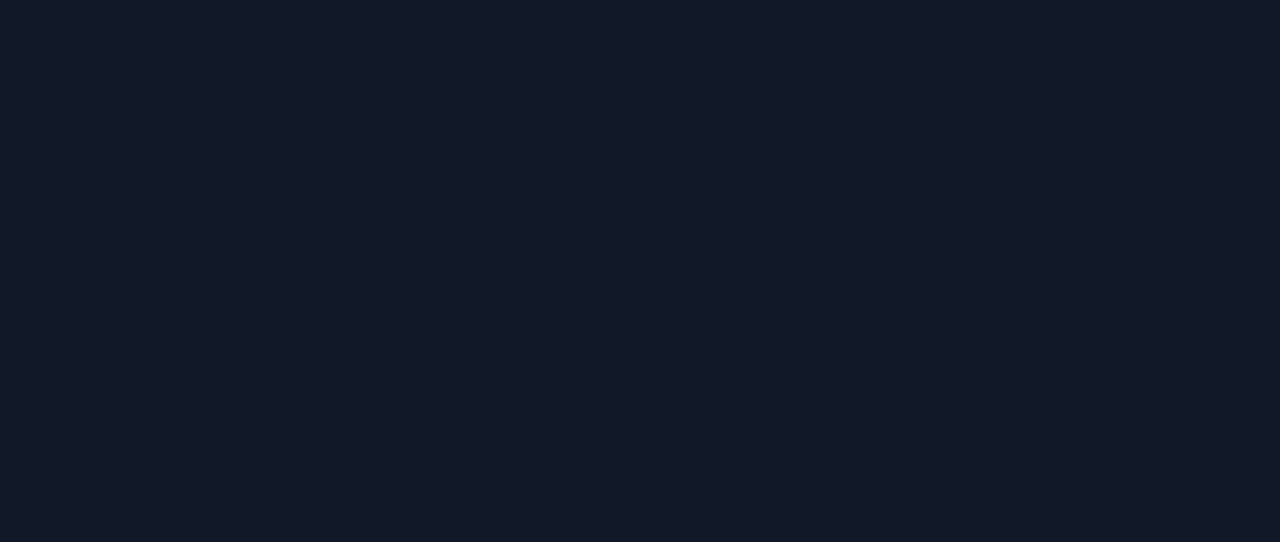
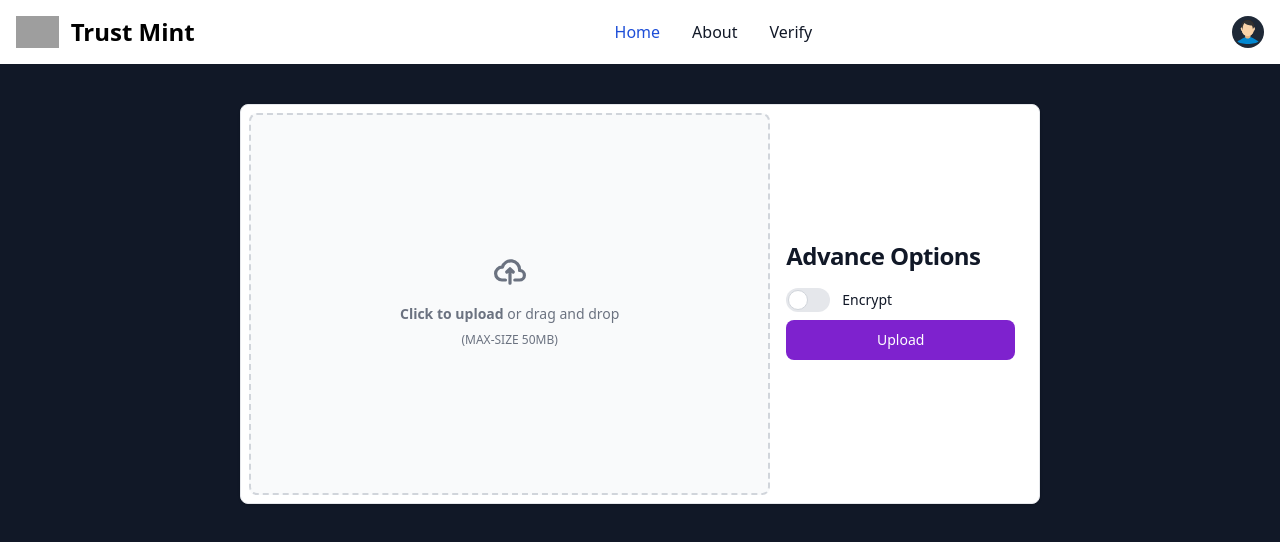
Before and after one commit to manik-18/TrustMintDAO, a React (Vite) app: page /test in a window 1280 px wide. Before the commit this address had no page. Shown: the top 542 px of the page. Built offline with nearby package versions, Linux system fonts and the light colour scheme; grey boxes are pictures that could not be loaded.

Commit message:
done drag and drop ui

```diff
--- a/package.json
+++ b/package.json
@@ -11,6 +11,7 @@
   },
   "dependencies": {
     "@arcana/auth": "^1.0.5",
+    "crypto-js": "^4.1.1",
     "react": "^18.2.0",
     "react-dom": "^18.2.0",
     "react-iframe": "^1.8.5",
--- a/src/App.jsx
+++ b/src/App.jsx
@@ -4,9 +4,10 @@ import { BrowserRouter, Route, Routes, Navigate } from "react-router-dom";
 import Navbar from "./components/Navbar";
 import About from "./pages/About";
 import Auth from "./pages/Auth";
+import Test from "./pages/Test";
 
 function App() {
-  const currentUser = false;
+  const currentUser = true;
   const ProtectedRoute = ({ children }) => {
     if (!currentUser) {
       alert("Authenticate to continue");
@@ -39,6 +40,7 @@ function App() {
             }
           />
           <Route exact path="/auth" element={<Auth />} />
+          <Route exact path="/test" element={<Test />} />
         </Routes>
       </BrowserRouter>
     </>
--- /dev/null
+++ b/src/components/Storage.jsx
@@ -0,0 +1,176 @@
+import React, { useState } from "react";
+import CryptoJS from "crypto-js";
+
+const Storage = () => {
+  const [selectedFile, setSelectedFile] = useState(null);
+  const [isKeyRequired, setIsKeyRequired] = useState(false);
+  const [encryptionKey, setEncryptionKey] = useState("");
+
+  const handleCheckboxChange = () => {
+    setIsKeyRequired(!isKeyRequired);
+  };
+
+  const handleKeyChange = (e) => {
+    setEncryptionKey(e.target.value);
+  };
+
+  const handleFileChange = (event) => {
+    setSelectedFile(event.target.files[0]);
+    console.log(event.target.files[0]);
+  };
+
+  const handleDragOver = (event) => {
+    event.preventDefault();
+    // event.dataTransfer.dropEffect = "copy";
+  };
+
+  const handleDrop = (event) => {
+    event.preventDefault();
+    const file = event.dataTransfer.files[0];
+    setSelectedFile(file);
+  };
+
+  // main logic
+  const encryptFile = () => {
+    if (selectedFile) {
+      const reader = new FileReader();
+
+      reader.onloadend = () => {
+        const fileData = reader.result;
+        const encryptedData = CryptoJS.AES.encrypt(
+          fileData,
+          encryptionKey
+        ).toString();
+
+        // Create a new File object with the encrypted data and a modified file name
+        const encryptedFile = new File(
+          [encryptedData],
+          `${selectedFile.name}.enc`,
+          {
+            type: selectedFile.type,
+            lastModified: selectedFile.lastModified,
+          }
+        );
+
+        setSelectedFile(encryptedFile);
+      };
+
+      reader.readAsDataURL(selectedFile);
+      console.log(selectedFile);
+    }
+  };
+
+  const handleSubmit = (e) => {
+    if (isKeyRequired) {
+      if (encryptionKey === "") {
+        alert("Please enter a key");
+      } else {
+        encryptFile();
+        // upload to ipfs
+      }
+    } else {
+      // upload to ipfs
+    }
+  };
+
+  return (
+    <div
+      className="flex flex-col items-center bg-white border border-gray-200 rounded-lg shadow md:flex-row md:max-w-xl  dark:border-gray-700 dark:bg-gray-800 p-2 "
+      style={{ minWidth: "min(80vw, 800px)", minHeight: "max(50vh)" }}
+    >
+      {/* dragable drop  */}
+      <div
+        className="flex items-center justify-center w-full basis-2/3 h-[100%]"
+        draggable
+      >
+        <label
+          htmlFor="dropzone-file"
+          className="flex flex-col items-center justify-center w-full h-[100%] border-2 border-gray-300 border-dashed rounded-lg cursor-pointer bg-gray-50 dark:hover:bg-bray-800 dark:bg-gray-700 hover:bg-gray-100 dark:border-gray-600 dark:hover:border-gray-500 dark:hover:bg-gray-600 relative"
+        >
+          <div className="flex flex-col items-center justify-center pt-5 pb-6">
+            <svg
+              className="w-8 h-8 mb-4 text-gray-500 dark:text-gray-400"
+              aria-hidden="true"
+              xmlns="http://www.w3.org/2000/svg"
+              fill="none"
+              viewBox="0 0 20 16"
+            >
+              <path
+                stroke="currentColor"
+                strokeLinecap="round"
+                strokeLinejoin="round"
+                strokeWidth="2"
+                d="M13 13h3a3 3 0 0 0 0-6h-.025A5.56 5.56 0 0 0 16 6.5 5.5 5.5 0 0 0 5.207 5.021C5.137 5.017 5.071 5 5 5a4 4 0 0 0 0 8h2.167M10 15V6m0 0L8 8m2-2 2 2"
+              />
+            </svg>
+            {!selectedFile ? (
+              <>
+                <p className="mb-2 text-sm text-gray-500 dark:text-gray-400">
+                  <span className="font-semibold">Click to upload</span> or drag
+                  and drop
+                </p>
+                <p className="text-xs text-gray-500 dark:text-gray-400">
+                  (MAX-SIZE 50MB)
+                </p>
+              </>
+            ) : (
+              <p className="mb-2 text-md text-gray-500 dark:text-gray-400">
+                {selectedFile.name}
+              </p>
+            )}
+          </div>
+          <input
+            id="dropzone-file"
+            type="file"
+            className="unhidden absolute"
+            style={{ opacity: "0", height: "100%", width: "100%" }}
+            onChange={handleFileChange}
+            onDragOver={handleDragOver}
+            onDrop={handleDrop}
+          />
+        </label>
+      </div>
+
+      {/* Advance options  */}
+      <div className="flex flex-col justify-between p-4 leading-normal basis-1/3 gap-2">
+        <h6 className="mb-2 text-2xl font-bold tracking-tight text-gray-900 dark:text-white">
+          Advance Options
+        </h6>
+        <label className="relative inline-flex items-center mr-5 cursor-pointer">
+          <input
+            type="checkbox"
+            className="sr-only peer"
+            checked={isKeyRequired}
+            onChange={handleCheckboxChange}
+          />
+          <div className="w-11 h-6 bg-gray-200 rounded-full peer dark:bg-gray-700 peer-focus:ring-4 peer-focus:ring-green-300 dark:peer-focus:ring-green-800 peer-checked:after:translate-x-full peer-checked:after:border-white after:content-[''] after:absolute after:top-0.5 after:left-[2px] after:bg-white after:border-gray-300 after:border after:rounded-full after:h-5 after:w-5 after:transition-all dark:border-gray-600 peer-checked:bg-green-600"></div>
+          <span className="ml-3 text-sm font-medium text-gray-900 dark:text-gray-300">
+            Encrypt
+          </span>
+        </label>
+
+        {isKeyRequired && (
+          <input
+            type="text"
+            id="encrypt-password"
+            aria-label="encrypt-password"
+            className="bg-gray-100 border border-gray-300 text-gray-900 text-sm rounded-lg focus:ring-blue-500 focus:border-blue-500 block w-full p-2.5 dark:bg-gray-700 dark:border-gray-600 dark:placeholder-gray-400 dark:text-gray-400 dark:focus:ring-blue-500 dark:focus:border-blue-500"
+            placeholder="Encryption Key"
+            value={encryptionKey}
+            onChange={handleKeyChange}
+          />
+        )}
+
+        <button
+          type="button"
+          className="focus:outline-none text-white bg-purple-700 hover:bg-purple-800 focus:ring-4 focus:ring-purple-300 font-medium rounded-lg text-sm px-5 py-2.5 mb-2 dark:bg-purple-600 dark:hover:bg-purple-700 dark:focus:ring-purple-900"
+          onClick={handleSubmit}
+        >
+          Upload
+        </button>
+      </div>
+    </div>
+  );
+};
+
+export default Storage;
--- a/src/pages/About.jsx
+++ b/src/pages/About.jsx
@@ -20,9 +20,9 @@ function About() {
             nemo expedita asperiores molestiae reprehenderit ab nostrum
             voluptate officia quod? Deleniti libero dignissimos facilis.
           </p>
-          <div>
+          <div className="about-video">
             <Iframe
-              width="992"
+              width="100%"
               height="558"
               src="https://www.youtube.com/embed/nuORLKIt8Ls"
               title="GFG Hackathon"
@@ -41,12 +41,10 @@ function About() {
           </h1>
           <div className="flex flex-wrap justify-center">
             <div className="flex flex-col items-center m-3">
-              <img
-                src={Vite}
-                alt="Image Description"
-                className="w-32 h-32"
-              />
-              <p className="mt-2 text-gray-500 dark:text-gray-400 font-medium">Vite</p>
+              <img src={Vite} alt="Image Description" className="w-32 h-32" />
+              <p className="mt-2 text-gray-500 dark:text-gray-400 font-medium">
+                Vite
+              </p>
             </div>
             <div className="flex flex-col items-center m-3">
               <img
@@ -54,7 +52,9 @@ function About() {
                 alt="Image Description"
                 className="w-32 h-32"
               />
-              <p className="mt-2 text-gray-500 dark:text-gray-400 font-medium">React Js</p>
+              <p className="mt-2 text-gray-500 dark:text-gray-400 font-medium">
+                React Js
+              </p>
             </div>
             <div className="flex flex-col items-center m-3">
               <img
@@ -62,42 +62,47 @@ function About() {
                 alt="Image Description"
                 className="w-32 h-32"
               />
-              <p className="mt-2 text-gray-500 dark:text-gray-400 font-medium">Tailwind CSS</p>
+              <p className="mt-2 text-gray-500 dark:text-gray-400 font-medium">
+                Tailwind CSS
+              </p>
             </div>
           </div>
         </div>
       </section>
       <div>
-        <footer class="bg-white dark:bg-gray-900 bottom-0">
-          <div class="mx-auto w-full max-w-screen-xl p-4 py-6 lg:py-8">
-            <div class="md:flex md:justify-between">
-              <div class="mb-6 md:mb-0">
-                <a href="https://flowbite.com/" class="flex items-center">
+        <footer className="bg-white dark:bg-gray-900 bottom-0">
+          <div className="mx-auto w-full max-w-screen-xl p-4 py-6 lg:py-8">
+            <div className="md:flex md:justify-between">
+              <div className="mb-6 md:mb-0">
+                <a href="https://flowbite.com/" className="flex items-center">
                   <img
                     src="https://flowbite.com/docs/images/logo.svg"
-                    class="h-8 mr-3"
+                    className="h-8 mr-3"
                     alt="FlowBite Logo"
                   />
-                  <span class="self-center text-2xl font-semibold whitespace-nowrap dark:text-white">
+                  <span className="self-center text-2xl font-semibold whitespace-nowrap dark:text-white">
                     Trust Mint
                   </span>
                 </a>
               </div>
-              <div class="grid grid-cols-2 gap-8 sm:gap-6 sm:grid-cols-3">
+              <div className="grid grid-cols-2 gap-8 sm:gap-6 sm:grid-cols-3">
                 <div>
-                  <h2 class="mb-6 text-sm font-semibold text-gray-900 uppercase dark:text-white">
+                  <h2 className="mb-6 text-sm font-semibold text-gray-900 uppercase dark:text-white">
                     Resources
                   </h2>
-                  <ul class="text-gray-500 dark:text-gray-400 font-medium">
-                    <li class="mb-4">
-                      <a href="https://flowbite.com/" class="hover:underline">
+                  <ul className="text-gray-500 dark:text-gray-400 font-medium">
+                    <li className="mb-4">
+                      <a
+                        href="https://flowbite.com/"
+                        className="hover:underline"
+                      >
                         Flowbite
                       </a>
                     </li>
                     <li>
                       <a
                         href="https://tailwindcss.com/"
-                        class="hover:underline"
+                        className="hover:underline"
                       >
                         Tailwind CSS
                       </a>
@@ -105,34 +110,34 @@ function About() {
                   </ul>
                 </div>
                 <div>
-                  <h2 class="mb-6 text-sm font-semibold text-gray-900 uppercase dark:text-white">
+                  <h2 className="mb-6 text-sm font-semibold text-gray-900 uppercase dark:text-white">
                     Follow us
                   </h2>
-                  <ul class="text-gray-500 dark:text-gray-400 font-medium">
-                    <li class="mb-4">
-                      <a href="" class="hover:underline ">
+                  <ul className="text-gray-500 dark:text-gray-400 font-medium">
+                    <li className="mb-4">
+                      <a href="" className="hover:underline ">
                         Github
                       </a>
                     </li>
                     <li>
-                      <a href="" class="hover:underline">
+                      <a href="" className="hover:underline">
                         Discord
                       </a>
                     </li>
                   </ul>
                 </div>
                 <div>
-                  <h2 class="mb-6 text-sm font-semibold text-gray-900 uppercase dark:text-white">
+                  <h2 className="mb-6 text-sm font-semibold text-gray-900 uppercase dark:text-white">
                     Legal
                   </h2>
-                  <ul class="text-gray-500 dark:text-gray-400 font-medium">
-                    <li class="mb-4">
-                      <a href="#" class="hover:underline">
+                  <ul className="text-gray-500 dark:text-gray-400 font-medium">
+                    <li className="mb-4">
+                      <a href="#" className="hover:underline">
                         Privacy Policy
                       </a>
                     </li>
                     <li>
-                      <a href="#" class="hover:underline">
+                      <a href="#" className="hover:underline">
                         Terms &amp; Conditions
                       </a>
                     </li>
@@ -140,11 +145,11 @@ function About() {
                 </div>
               </div>
             </div>
-            <hr class="my-6 border-gray-200 sm:mx-auto dark:border-gray-700 lg:my-8" />
-            <div class="sm:flex sm:items-center sm:justify-between">
-              <span class="text-sm text-gray-500 sm:text-center dark:text-gray-400">
+            <hr className="my-6 border-gray-200 sm:mx-auto dark:border-gray-700 lg:my-8" />
+            <div className="sm:flex sm:items-center sm:justify-between">
+              <span className="text-sm text-gray-500 sm:text-center dark:text-gray-400">
                 © 2023{" "}
-                <a href="" class="hover:underline">
+                <a href="" className="hover:underline">
                   Trust Mint
                 </a>
                 . Built During Ur Hackathon.
--- a/src/pages/Home.jsx
+++ b/src/pages/Home.jsx
@@ -12,8 +12,9 @@ const Home = () => {
 
         <Cube3d />
       </div>
-        <br /><br />
-      <div class="flex items-center justify-center py-4 md:py-8 flex-wrap gap-6">
+      <br />
+      <br />
+      <div className="flex items-center justify-center py-4 md:py-8 flex-wrap gap-6">
         <div className="max-w-sm bg-white border border-gray-200 rounded-lg shadow dark:bg-gray-800 dark:border-gray-700 hover:scale-110 transition-transform duration-300">
           <a href="#">
             <img
--- /dev/null
+++ b/src/pages/Test.jsx
@@ -0,0 +1,12 @@
+import React from "react";
+import Storage from "../components/Storage";
+
+const Test = () => {
+  return (
+    <div className="flex justify-center max-sm:mb-0 mt-10">
+      <Storage />
+    </div>
+  );
+};
+
+export default Test;
```
Also changed, not shown: 1 other file (tests, documents, lock files or other folders).
